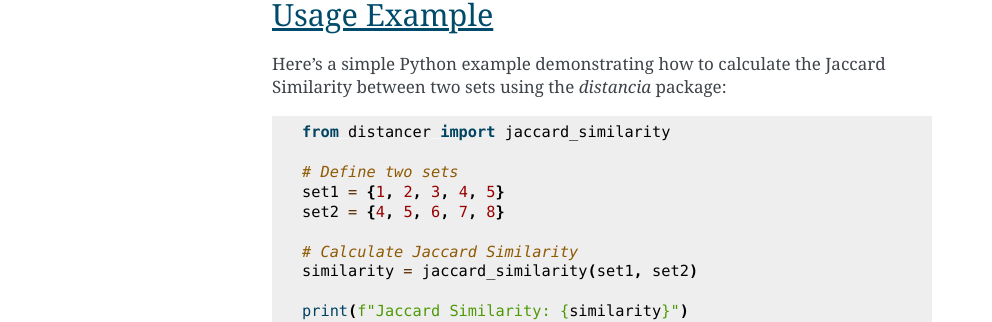
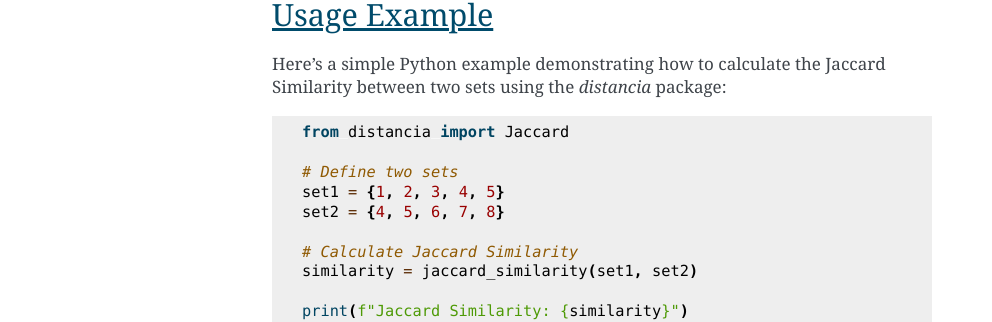
Before and after one commit to ym001/distancia, a Sphinx documentation site: the page built from docs/Jaccard.rst, in a window 1280 px wide. Shown: the part 1116-1438 px from the top of the page, without its empty margins (148-1140 px from the left). Built offline with Sphinx 7.4.7, drawn with Linux system fonts in a browser that asks for light colours; pages that are not in the unit, such as notebooks, are missing from menus.

Commit message:
Update Jaccard.rst

```diff
--- a/docs/Jaccard.rst
+++ b/docs/Jaccard.rst
@@ -42,7 +42,7 @@ Here's a simple Python example demonstrating how to calculate the Jaccard Simila
 
 .. code-block:: python
 
-    from distancer import jaccard_similarity
+    from distancia import Jaccard
 
     # Define two sets
     set1 = {1, 2, 3, 4, 5}
```
